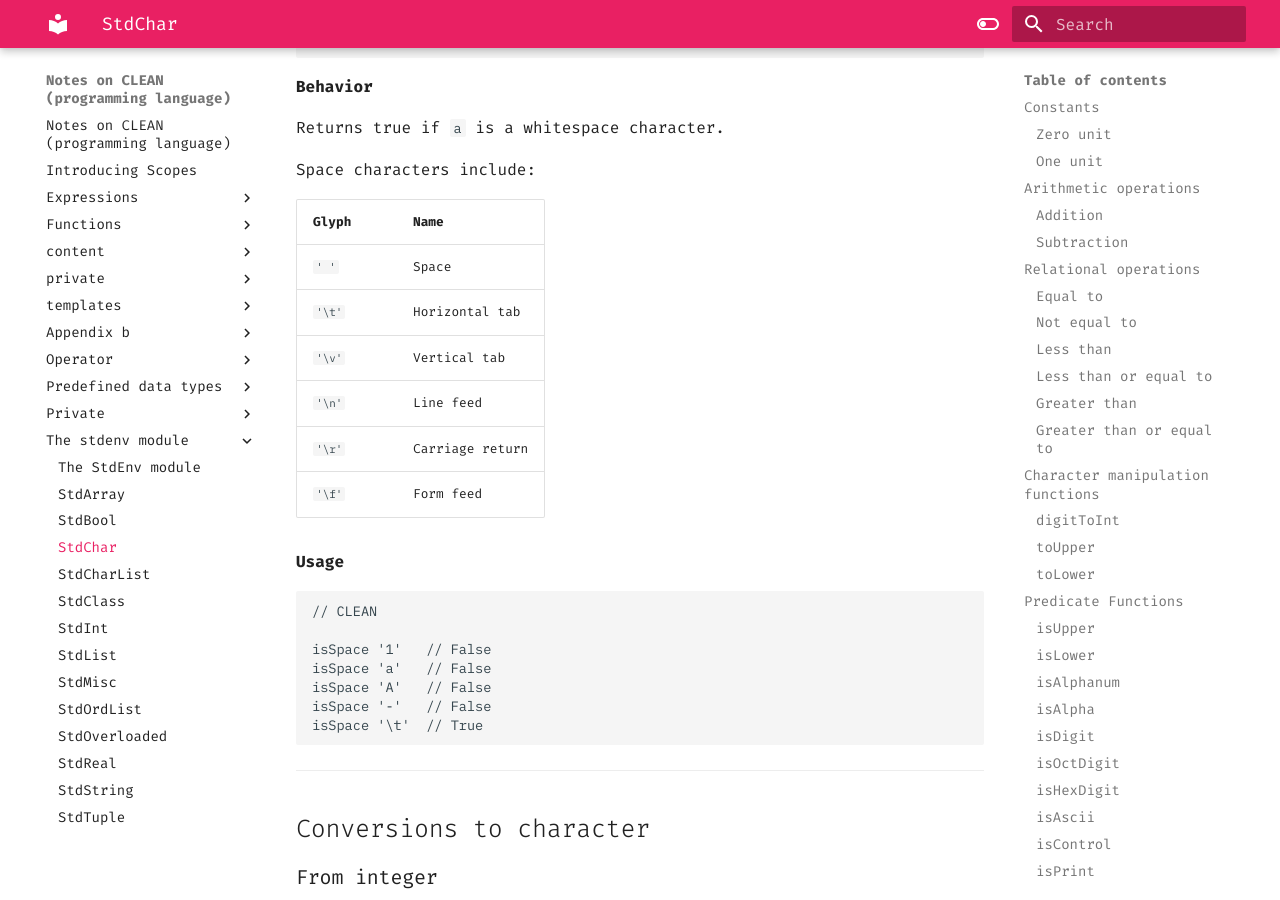
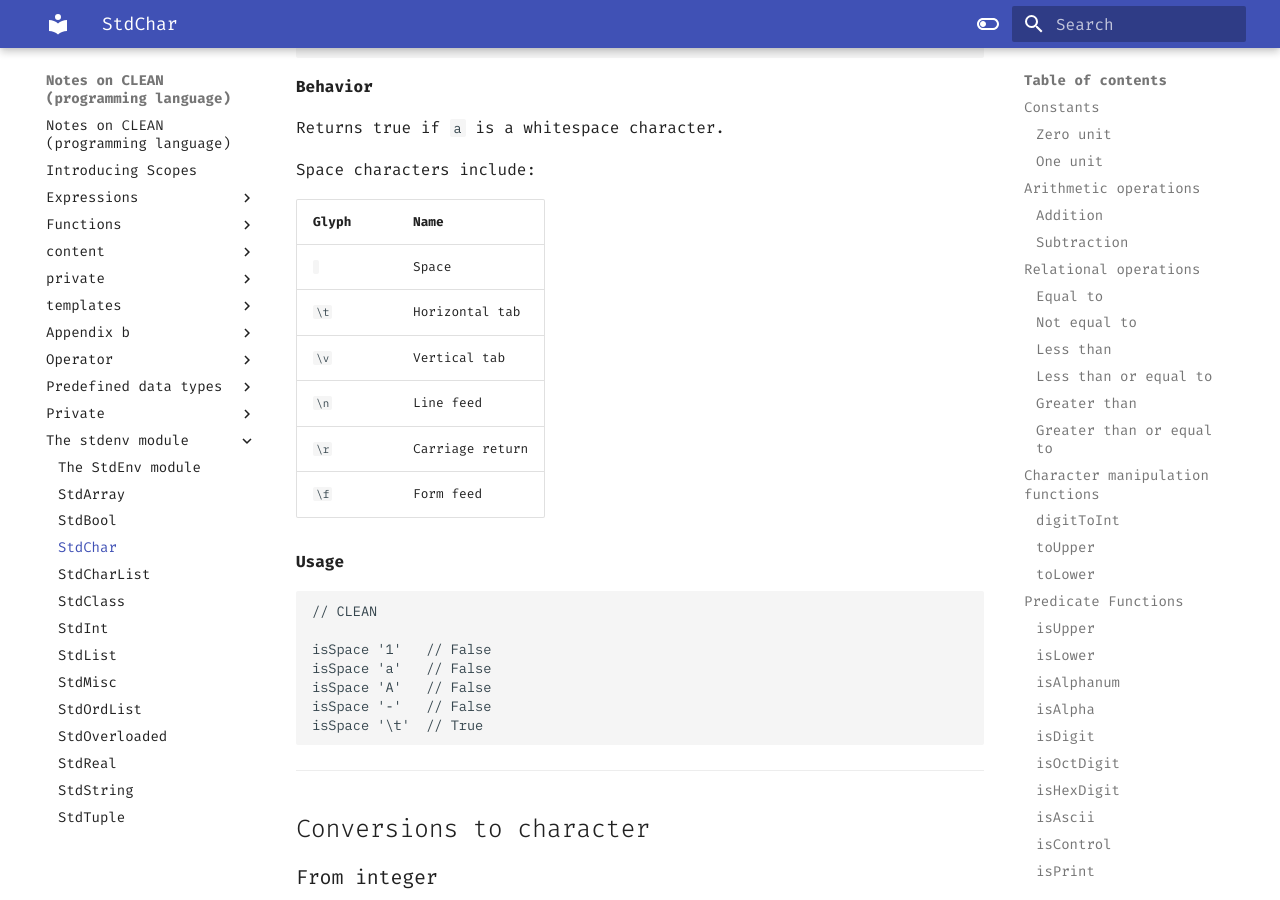
Before and after one commit to Eurydia/notes-on-clean-programming-language, an MkDocs documentation site: the page built from docs/the-stdenv-module/stdchar.md, in a window 1280 px wide and 900 px high, scrolled down 12240 px. Built offline with MkDocs 1.6.1 and Material for MkDocs 9.7.7, drawn with Linux system fonts in a browser that asks for light colours.

Commit message:
added alternative accent color

````diff
--- a/docs/the-stdenv-module/stdchar.md
+++ b/docs/the-stdenv-module/stdchar.md
@@ -626,14 +626,14 @@ Returns true if `a` is a whitespace character.
 
 Space characters include:
 
-| Glyph  | Name            |
-| ------ | --------------- |
-| `' '`  | Space           |
-| `'\t'` | Horizontal tab  |
-| `'\v'` | Vertical tab    |
-| `'\n'` | Line feed       |
-| `'\r'` | Carriage return |
-| `'\f'` | Form feed       |
+| Glyph | Name            |
+| ----- | --------------- |
+| ` `   | Space           |
+| `\t`  | Horizontal tab  |
+| `\v`  | Vertical tab    |
+| `\n`  | Line feed       |
+| `\r`  | Carriage return |
+| `\f`  | Form feed       |
 
 **Usage**
 
@@ -691,7 +691,7 @@ The desired type must be unambiguous.
 // CLEAN
 
 fromChar :: Char -> Int
-fromChar    a    =>  ...
+fromChar    a    => ...
 ```
 
 **Behavior**
--- a/mkdocs.yml
+++ b/mkdocs.yml
@@ -10,8 +10,8 @@ theme:
     # Light mode
     - media: "(prefers-color-scheme: light)"
       scheme: default
-      primary: pink
-      accent: indigo
+      primary: indigo
+      accent: pink
       toggle:
         icon: material/toggle-switch-off-outline
         name: Switch to dark mode
@@ -19,8 +19,8 @@ theme:
     # Dark mode
     - media: "(prefers-color-scheme: dark)"
       scheme: slate
-      primary: pink
-      accent: blue
+      primary: indigo
+      accent: pink
       toggle:
         icon: material/toggle-switch
         name: Switch to light mode
````
